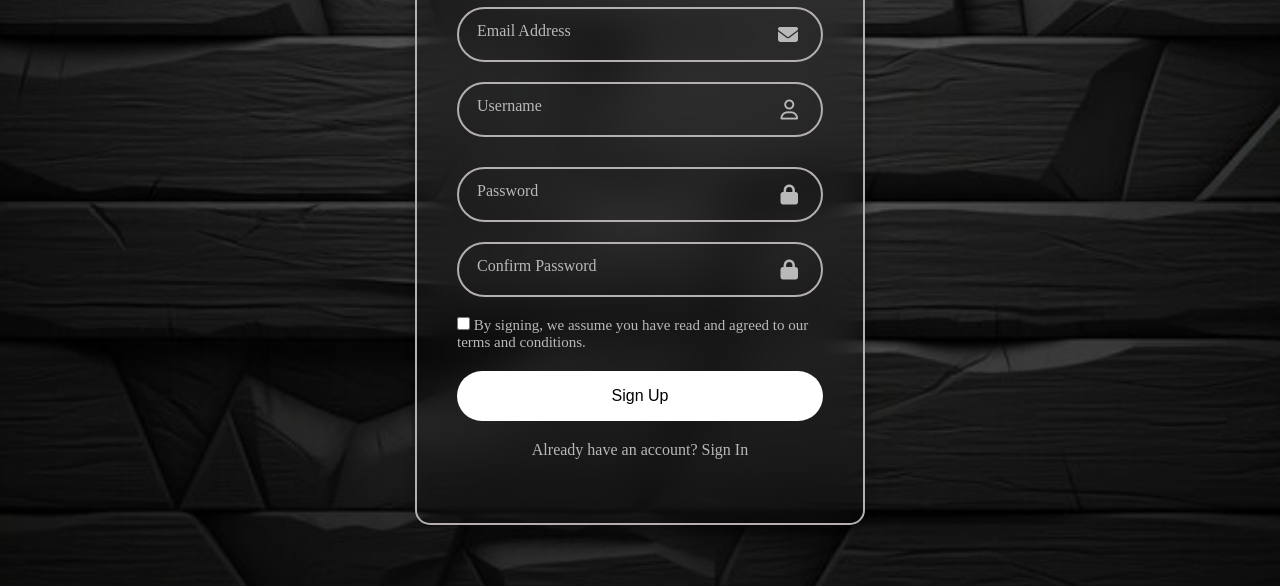
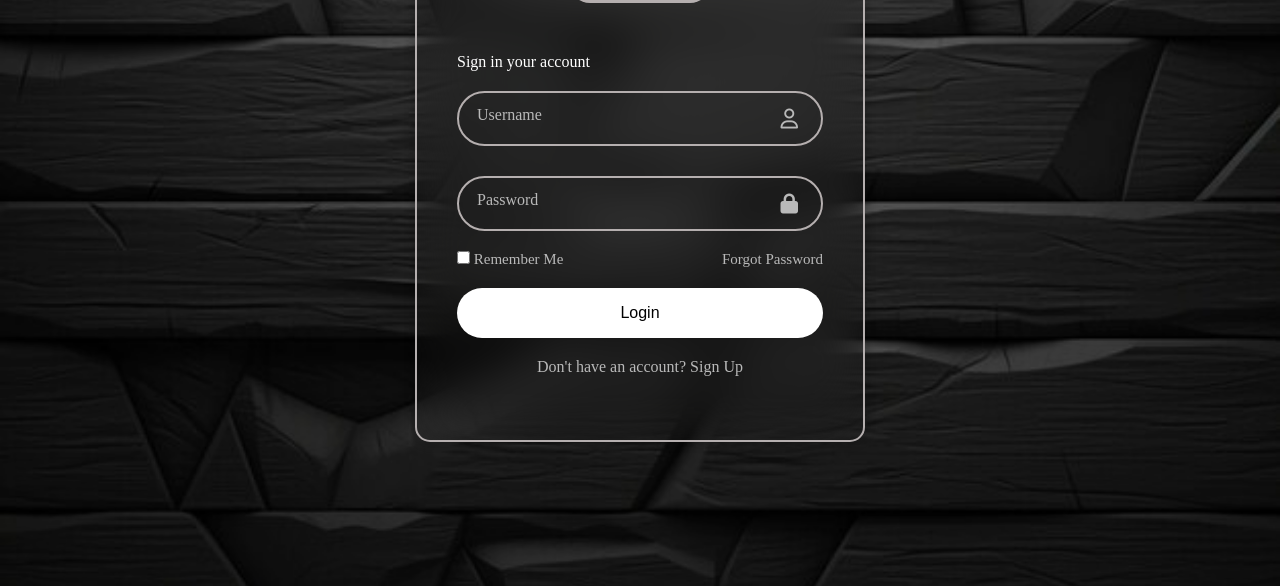
Before and after one commit to Oluwafemi0451i/loginform, a plain HTML site: page index.html in a window 1280 px wide. Shown: the part 214-800 px from the top of the page. Drawn offline with Linux system fonts and the light colour scheme.

Commit message:
Add files via upload

```diff
--- a/index.html
+++ b/index.html
@@ -3,7 +3,7 @@
 <head>
     <meta charset="UTF-8">
     <meta name="viewport" content="width=device-width, initial-scale=1.0">
-    <title>Sign UP form</title>
+    <title>Login form</title>
     <link rel="stylesheet" href="style.css">
     <link rel="stylesheet" href="https://cdnjs.cloudflare.com/ajax/libs/font-awesome/6.6.0/css/all.min.css">
 </head>
@@ -11,15 +11,9 @@
     <div class="container">
         <div class="login_container">
             <div class="login_title">
-                <span>Sign UP</span>
+                <span>Login</span>
             </div>
-            <p>Create a free account </p>
-            <div class="input_wrapper">
-                <input type="email" id="mail" class="input_field" required>
-                <label for="mail" class="label">Email Address</label>
-                <i class="fa-solid fa-envelope icon"></i>
-            </div>
-
+            <p>Sign in your account</p>
             <div class="input_wrapper">
                 <input type="text" id="user" class="input_field" required>
                 <label for="user" class="label">Username</label>
@@ -32,26 +26,21 @@
                 <i class="fa-solid fa-lock icon"></i>
             </div>
 
-
-            <div class="input_wrapper">
-                <input type="password" id="pass" class="input_field" required>
-                <label for="pass" class="label">Confirm Password</label>
-                <i class="fa-solid fa-lock icon"></i>
-            </div>
-
-            <div class="terms-conditions">
-                <div class="terms">
-                    <input type="checkbox" id="terms">
-                    <label for="terms">By signing, we assume you have read and agreed to our terms and conditions.</label>
+            <div class="remember-forgot">
+                <div class="remember-me">
+                    <input type="checkbox" id="remember">
+                    <label for="remember">Remember Me</label>
                 </div>
-
+                <div class="forgot">
+                    <a href="#">Forgot Password</a>
+                </div>
             </div>
             <div class="input_wrapper">
-                <input type="submit" class="input-submit" value="Sign Up">
+                <input type="submit" class="input-submit" value="Login">
             </div>
 
             <div class="sign-up">
-                <span>Already have an account? <a href="https://loginform3-5nyy.onrender.com">Sign In</a></span>
+                <span>Don't have an account? <a href="https://loginforma.onrender.com">Sign Up</a></span>
             </div>
         </div>
     </div>
--- a/style.css
+++ b/style.css
@@ -138,7 +138,7 @@ a:hover {
     right: 25px;
 }
 
-.terms-conditions {
+.remember-forgot {
     justify-content: space-between;
     display: flex;
     font-size: 15px;
```
